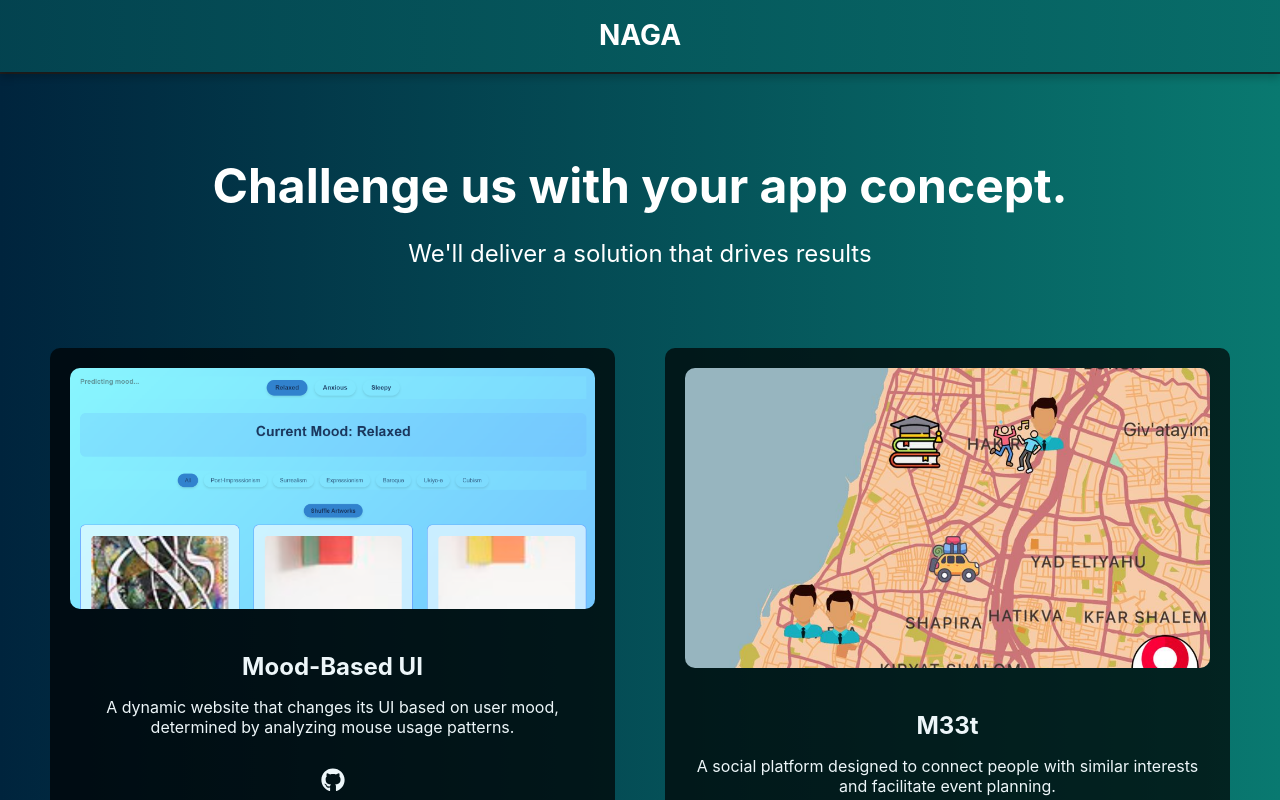
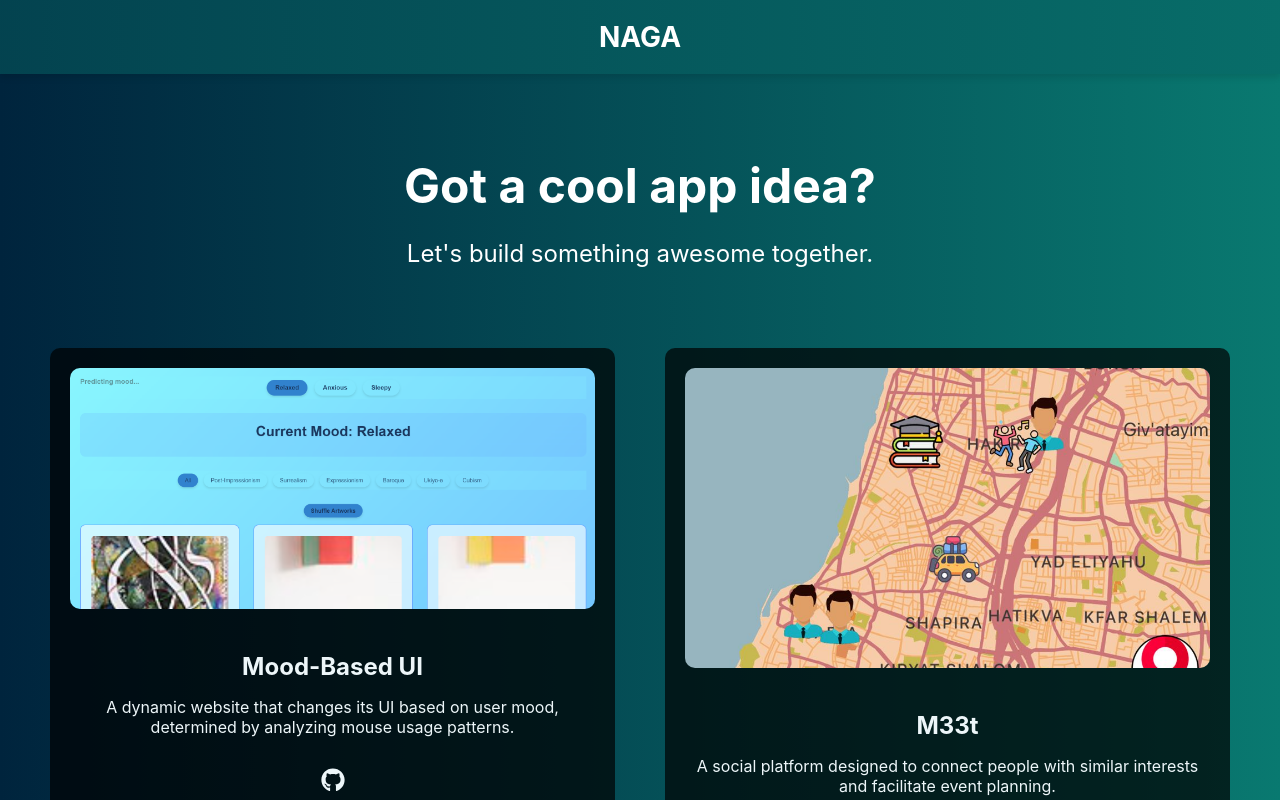
Before and after one commit to sideffect263/naga, a React (Create React App) app: page / in a window 1280 px wide. Shown: the top 800 px of the page. Built offline with nearby package versions, Linux system fonts and the light colour scheme.

Commit message:
better slogen

```diff
--- a/src/components/MainSection.js
+++ b/src/components/MainSection.js
@@ -85,10 +85,11 @@ const GitHubLink = styled.a`
 
 const MainSection = () => (
   <MainWrapper>
-    <Hero>
-      <h1>Challenge us with your app concept.</h1>
-      <p>We'll deliver a solution that drives results</p>
-    </Hero>
+ <Hero>
+  <h1>Got a cool app idea?</h1>
+  <p>Let's build something awesome together.</p>
+</Hero>
+
     <ProjectsGrid>
       {projects.map((project, index) => (
         <a href={project.url} key={index}>
```
